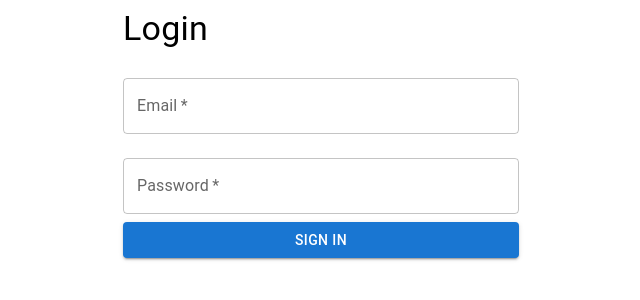
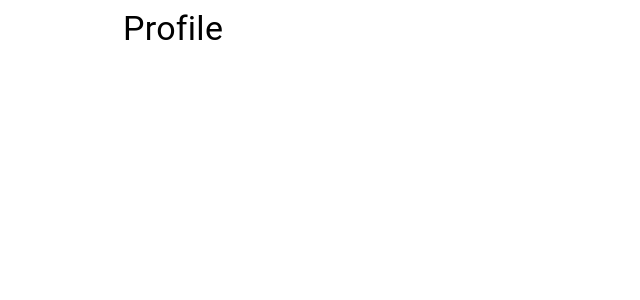
Before and after one commit to maximilianokaizen/nx-login-user-project, a React (Vite) app in the folder loginapp/panel/: page /profile in a window 1280 px wide. Shown: the top 300 px of the page, without its empty margins (319-959 px from the left). Built offline with nearby package versions, Linux system fonts and the light colour scheme.

Commit message:
added routes, and components

```diff
--- a/loginapp/panel/src/app/app.tsx
+++ b/loginapp/panel/src/app/app.tsx
@@ -1,16 +1,11 @@
-// eslint-disable-next-line @typescript-eslint/no-unused-vars
-import styles from './app.module.css';
+import React from 'react';
+import { BrowserRouter as Router } from 'react-router-dom';
+import AppRoutes from './routes';
 
-import Home from './home';
-
-import { Route, Routes, Link } from 'react-router-dom';
-
-export function App() {
+const App = () => {
   return (
-    <div>
-      <Home  />
-    </div>
+      <AppRoutes />
   );
-}
+};
 
 export default App;
--- /dev/null
+++ b/loginapp/panel/src/app/components/profile/profile.tsx
@@ -0,0 +1,14 @@
+import React from 'react';
+import { Button, Typography, Container } from '@mui/material';
+
+const Profile = () => {
+  return (
+    <Container maxWidth="xs">
+      <Typography variant="h4" component="h1" gutterBottom>
+        Profile
+      </Typography>
+    </Container>
+  );
+};
+
+export default Profile;
--- /dev/null
+++ b/loginapp/panel/src/app/routes.tsx
@@ -0,0 +1,23 @@
+import React from 'react';
+import { Route, Routes } from 'react-router-dom';
+import Home from './home';
+import Profile from './components/profile/profile';
+import Login
+ from './components/login/login';
+const routes = [
+  { path: '/', element: <Home /> },
+  { path: '/login', element: <Login /> },
+  { path: '/profile', element: <Profile /> },
+];
+
+const AppRoutes = () => {
+  return (
+    <Routes>
+      {routes.map((route, index) => (
+        <Route key={index} path={route.path} element={route.element} />
+      ))}
+    </Routes>
+  );
+};
+
+export default AppRoutes;
--- a/loginapp/panel/src/app/services/login/login.tsx
+++ b/loginapp/panel/src/app/services/login/login.tsx
@@ -1,4 +1,4 @@
-export const loginService = async (email : string, password : string) => {
+export const loginService = async (email: string, password: string) => {
   const response = await fetch('http://localhost:3000/api/users/auth', {
     method: 'POST',
     headers: {
@@ -8,10 +8,11 @@ export const loginService = async (email : string, password : string) => {
   });
   if (response.ok) {
     const data = await response.json();
-      if (data.success === true){
+    if (data.success === true) {
       sessionStorage.setItem('user', JSON.stringify(data));
+      window.location.replace("/profile");
       return true;
-      }else{
+    } else {
       return false;
     }
   } else {
--- a/loginapp/panel/src/main.tsx
+++ b/loginapp/panel/src/main.tsx
@@ -1,9 +1,7 @@
 import { StrictMode } from 'react';
 import * as ReactDOM from 'react-dom/client';
 import { BrowserRouter } from 'react-router-dom';
-
 import App from './app/app';
-
 const root = ReactDOM.createRoot(
   document.getElementById('root') as HTMLElement
 );
```
Also changed, not shown: loginapp/panel/src/AuthContext.tsx (added, +36 -0 lines). Lines whose indentation alone changed are shown as unchanged.
